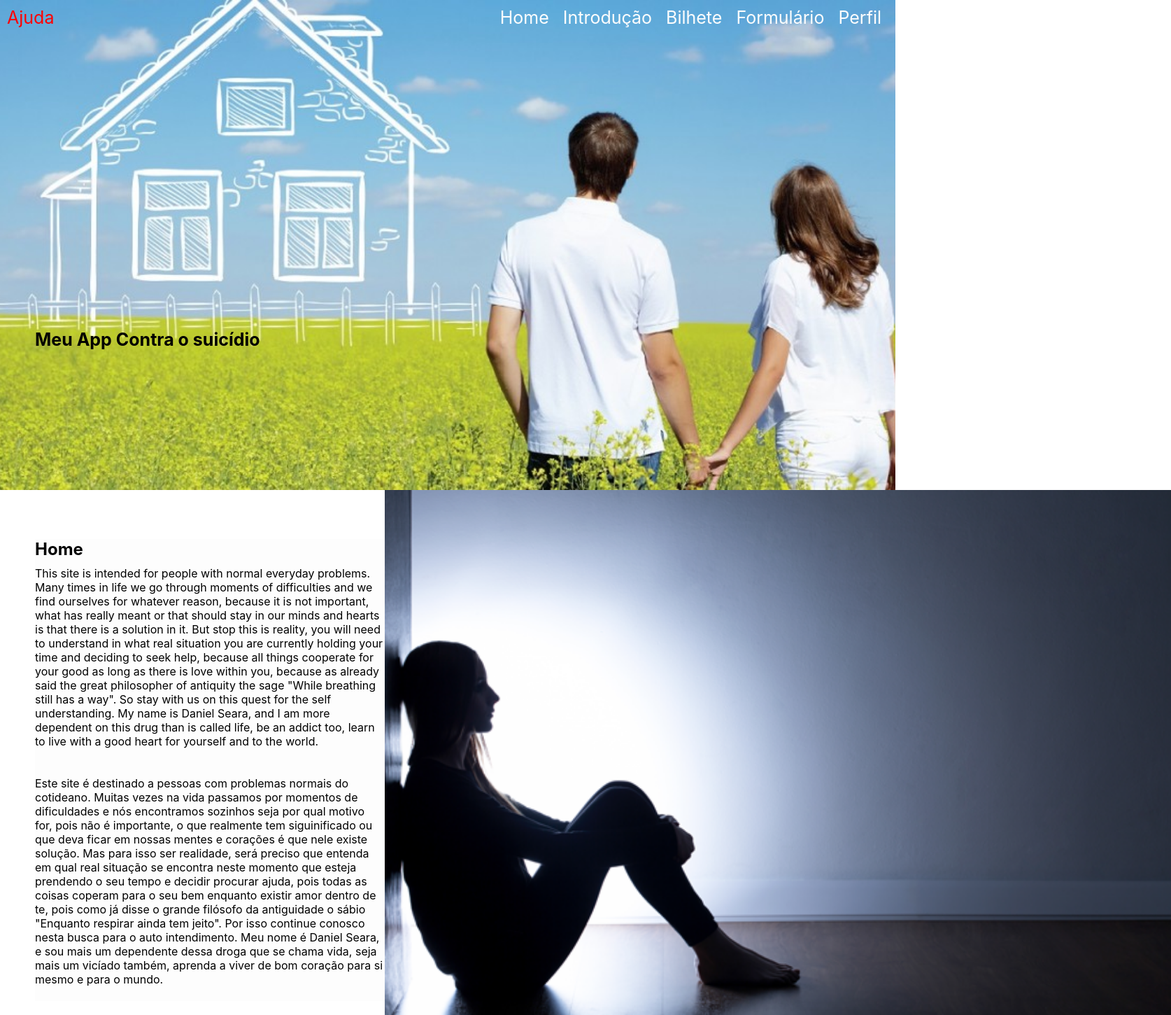
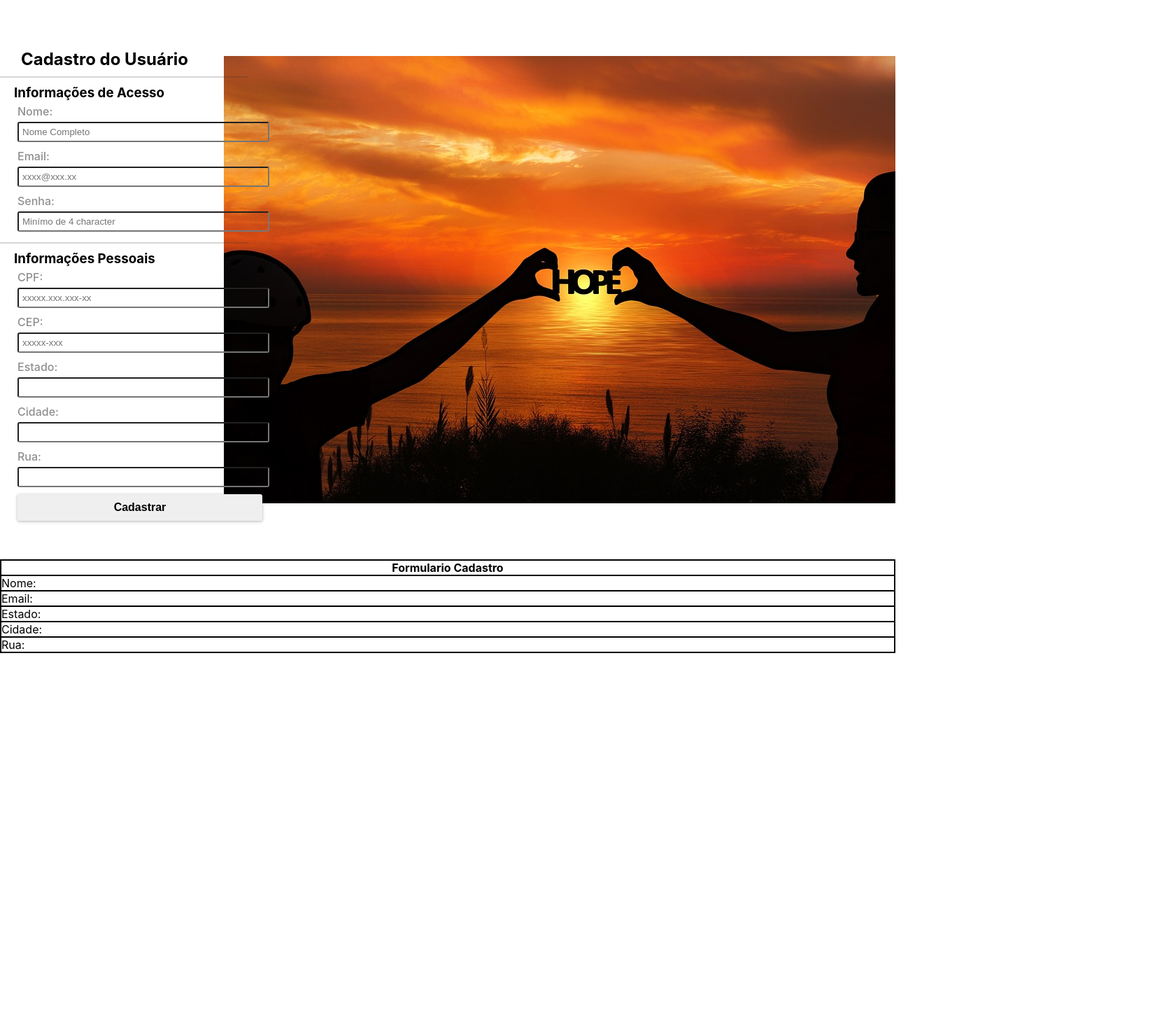
Before and after one commit to danielsear/ProjetoPessoal, a React app: page /Formulario in a window 1280 px wide. Shown: the top 1450 px of the page at 70% size, 1674 px wide, since content can reach past the window. After the commit the page ends 983 px from the top, so only its background shows below. Built offline with nearby package versions, Linux system fonts and the light colour scheme.

Commit message:
Add routes for pages

```diff
--- a/package.json
+++ b/package.json
@@ -8,6 +8,7 @@
     "@testing-library/user-event": "^7.1.2",
     "react": "^16.13.1",
     "react-dom": "^16.13.1",
+    "react-router-dom": "^5.2.0",
     "react-scripts": "3.4.3"
   },
   "scripts": {
--- a/src/components/App/App.js
+++ b/src/components/App/App.js
@@ -1,26 +1,42 @@
-import React, { Component } from 'react';
-import './App.css';
-import Cabecalho from '../Cabecalho/Cabecalho';
-import Home from '../Home/Home';
-import AppBilhete from '../Bilhete/AppBilhete/AppBilhete';
-import Introducao from '../Introducao/Introducao';
-import Formulario from '../Formulário/Formulario';
+import React, { Component } from "react";
+import "./App.css";
+import Cabecalho from "../Cabecalho/Cabecalho";
+import Home from "../Home/Home";
+import AppBilhete from "../Bilhete/AppBilhete/AppBilhete";
+import Introducao from "../Introducao/Introducao";
+import Formulario from "../Formulário/Formulario";
 //import Perfil from '../Perfil/Perfil';
-import Ajuda from '../Ajuda/Ajuda';
+import Ajuda from "../Ajuda/Ajuda";
+//import PainelCadastro from "../PainelCadastro/PainelCadastro";
+import { BrowserRouter as Router, Switch, Route } from "react-router-dom";
 
-export default class App extends Component{
-
-  render(){
-  return (
-      <section>
+export default class App extends Component {
+  render() {
+    return (
+      <Router>
+        <section>
+          <Switch>
+            <Route exact path="/">
               <Cabecalho />
-              <Home/>
+            </Route>
+            <Route exact path="/Home">
+              <Home />
+            </Route>
+            <Route exact path="/Introducao">
               <Introducao />
-              <AppBilhete/>
-              <Formulario/>
+            </Route>
+            <Route exact path="/AppBilhete">
+              <AppBilhete />
+            </Route>
+            <Route exact path="/Formulario">
+              <Formulario />
+            </Route>
+            <Route exact path="/Ajuda">
               <Ajuda />
-      </section>
-
-  );
+            </Route>
+          </Switch>
+        </section>
+      </Router>
+    );
   }
 }
--- a/src/components/Cabecalho/Cabecalho.jsx
+++ b/src/components/Cabecalho/Cabecalho.jsx
@@ -1,6 +1,7 @@
 
 import React,{ Component } from 'react';
 import './cabecalho.css';
+import { Link} from "react-router-dom";
 
 
 export default class Cabecalho extends Component {
@@ -8,14 +9,14 @@ export default class Cabecalho extends Component {
     render(){
         return(
             <section className='cabecalho'>
-                 <a href="" className='cabecalho-conteudo_link cabecalho-conteudo_link_ajuda'
-                 >Ajuda</a>
+                 <Link to='/Ajuda' className='cabecalho-conteudo_link cabecalho-conteudo_link_ajuda'
+                 >Ajuda</Link>
                  <div className='cabecalho-conteudo'>
-                    <a href="" className='cabecalho-conteudo_link'>Home</a>
-                    <a href="" className='cabecalho-conteudo_link'>Introdução</a>
-                    <a href="" className='cabecalho-conteudo_link'>Bilhete</a>
-                    <a href="" className='cabecalho-conteudo_link'>Formulário</a>
-                    <a href="" className='cabecalho-conteudo_link'>Perfil</a>
+                    <Link to='/Home' className='cabecalho-conteudo_link'>Home</Link>
+                    <Link to='/Introducao' className='cabecalho-conteudo_link'>Introdução</Link>
+                    <Link to='/AppBilhete' className='cabecalho-conteudo_link'>Bilhete</Link>
+                    <Link to='/Formulario' className='cabecalho-conteudo_link'>Formulário</Link>
+                    <Link to='' className='cabecalho-conteudo_link'>Perfil</Link>
                  </div>
                  <h1 className='cabecalho-titulo'>Meu App Contra o suicídio</h1>
             </section>
--- a/src/components/Formulário/Formulario.jsx
+++ b/src/components/Formulário/Formulario.jsx
@@ -1,5 +1,6 @@
 import React, { Component } from 'react';
 import './stylle.css';
+import PainelCadastro from '../PainelCadastro/PainelCadastro'
 
 
 
@@ -21,8 +22,8 @@ const calcularDigito = (parteCpf, multiplicador) =>{
 
 export default class Formulario extends Component{
 
-  constructor(){
-      super();
+  constructor(props){
+      super(props);
        this.state = {
             nome:'',
             senha:'',
@@ -83,7 +84,7 @@ export default class Formulario extends Component{
         && segundoDigitoVerificador === CalculoSegundoDigito)){
         //console.log('true');
 
-         if(adcionarErro == true){
+         if(adcionarErro === true){
                 elementoErro.className =classeElementoErro;
                 elementoErro.textContent= 'Cpf inválido';
                 input.classList.add(classeInputErro);
@@ -145,7 +146,8 @@ export default class Formulario extends Component{
 
     render(){
         return(
-            <section className='Formulario'>
+            <section >
+                <div className='Formulario' >
                 <h2>Cadastro do Usuário</h2>
                 <form className='Formulario-inicio'>
                     <hr className='divider' />
@@ -202,7 +204,10 @@ export default class Formulario extends Component{
                         </div>
 
                 </form>
+                </div>
+                <PainelCadastro  cep={this.state.cep} nome={this.state.nome} cpf={this.state.cpf} />
             </section>
+
         );
     }
 }
--- /dev/null
+++ b/src/components/PainelCadastro/PainelCadastro.jsx
@@ -0,0 +1,36 @@
+import React,{ Component } from 'react';
+import './styles.css'
+
+import Formulario from '../Formulário/Formulario';
+
+
+
+export default class PainelCadastro extends Component{
+        constructor(props){
+            super(props)
+            this.state={
+                nome: props.nome,
+                cpf: props.cpf,
+                cep:props.cep
+            }
+            console.log(this.state.nome,this.state. cpf,this.state.cep);
+        }
+
+     render ( ){
+         return (
+             <section>
+                 <div className='quadro' >
+                   <ul style={{border: '1px solid #000'}}>
+                        <th>Formulario Cadastro</th>
+         <li>Nome: {this.props.name}</li>
+         <li>Email:</li>
+                            <li>Estado:</li>
+                            <li>Cidade:</li>
+                            <li>Rua:</li>
+                   </ul>
+                 </div>
+             </section>
+         )
+     }
+
+}
--- /dev/null
+++ b/src/components/PainelCadastro/styles.css
@@ -0,0 +1,18 @@
+section {
+  margin: 50px 0 50px 0;
+}
+
+.quadro {
+  display: flex;
+}
+.quadro ul {
+  flex: 1;
+  display: flex;
+  flex-direction: column;
+}
+
+.quadro th,
+.quadro li {
+  border: 1px solid #000;
+  flex: 1;
+}
```
Also changed, not shown: src/components/Formulário/stylle.css (+2 -8 lines), 1 other file.
